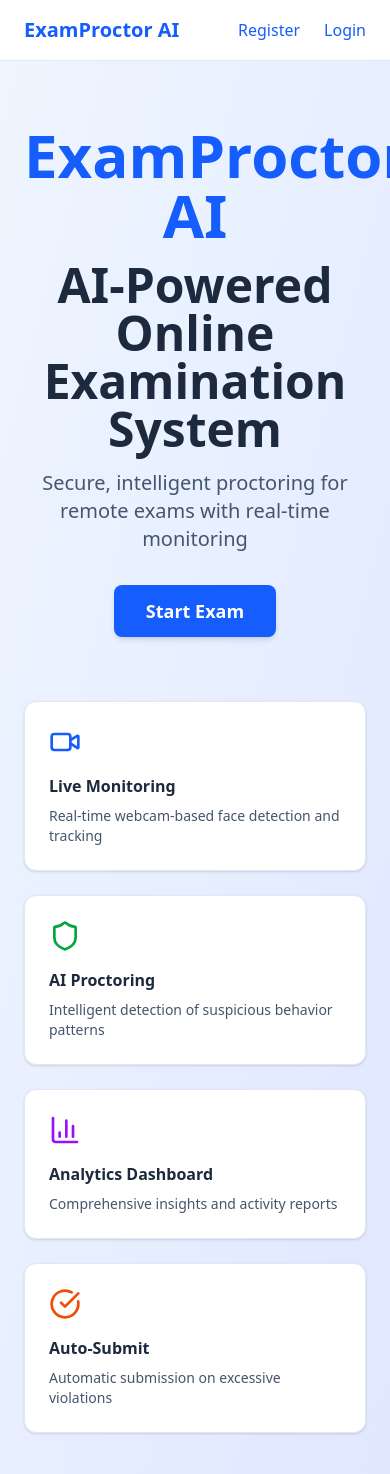
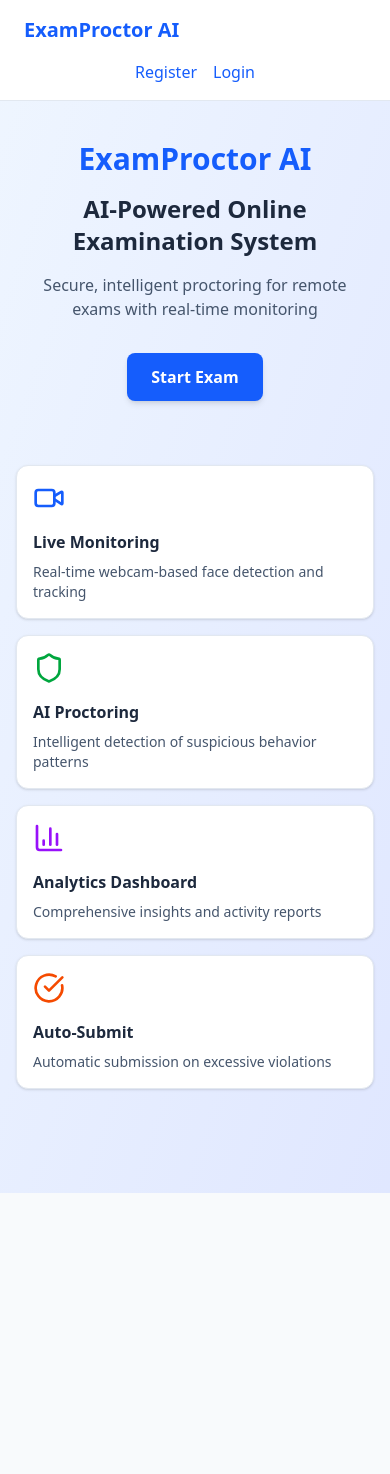
Before and after one commit to NamanBhatia-NB/ExamProctor_AI, a Next.js app in the folder frontend/: page / in a window 390 px wide. Shown: the top 1474 px of the page. After the commit the page ends 1193 px from the top, so only its background shows below. Built offline with nearby package versions, Linux system fonts and the light colour scheme; no server answers.

Commit message:
fix: Responsiveness

```diff
--- a/frontend/src/app/page.tsx
+++ b/frontend/src/app/page.tsx
@@ -35,39 +35,39 @@ export default function HomePage() {
   };
 
   // Prevent hydration mismatch & flicker
-  if (!isClient || loading) return <div className="min-h-screen bg-slate-50 flex items-center justify-center">Loading...</div>;
+  if (!isClient || loading) return <div className="min-h-screen bg-slate-50 flex items-center justify-center text-sm sm:text-base">Loading...</div>;
 
     return (
       <div className="min-h-screen bg-gradient-to-br from-blue-50 to-indigo-100">
         <Navbar />
 
-        <main className="max-w-6xl mx-auto px-6 py-16">
-          <div className="text-center mb-16">
-            <h1 className="text-6xl font-bold text-blue-600 mb-4">ExamProctor AI</h1>
-            <h2 className="text-5xl font-bold text-slate-800 mb-4">AI-Powered Online Examination System</h2>
-            <p className="text-xl text-slate-600 mb-8">Secure, intelligent proctoring for remote exams with real-time monitoring</p>
-            <Link href="/exam/select" className="inline-block px-8 py-3 bg-blue-600 text-white rounded-lg hover:bg-blue-700 transition text-lg font-semibold shadow-md">
+        <main className="max-w-6xl mx-auto px-4 sm:px-6 py-10 sm:py-16">
+          <div className="text-center mb-16 max-w-3xl mx-auto">
+            <h1 className="text-3xl sm:text-4xl md:text-5xl lg:text-6xl font-bold text-blue-600 mb-4">ExamProctor AI</h1>
+            <h2 className="text-2xl sm:text-3xl md:text-4xl lg:text-5xl font-bold text-slate-800 mb-4">AI-Powered Online Examination System</h2>
+            <p className="text-base sm:text-lg md:text-xl text-slate-600 mb-8 px-2">Secure, intelligent proctoring for remote exams with real-time monitoring</p>
+            <Link href="/exam/select" className="inline-block px-6 sm:px-8 py-3 bg-blue-600 text-white rounded-lg hover:bg-blue-700 transition text-base sm:text-lg font-semibold shadow-md">
               Start Exam
             </Link>
           </div>
 
-          <div className="grid md:grid-cols-2 lg:grid-cols-4 gap-6 mb-16">
-            <div className="bg-white p-6 rounded-xl shadow-sm border border-slate-200 hover:shadow-md transition">
+          <div className="grid grid-cols-1 sm:grid-cols-2 lg:grid-cols-4 gap-4 sm:gap-6 mb-16">
+            <div className="bg-white p-4 sm:p-6 rounded-xl shadow-sm border border-slate-200 hover:shadow-md transition">
               <Video className="text-blue-600 mb-4" size={32} />
               <h3 className="font-semibold text-slate-800 mb-2">Live Monitoring</h3>
               <p className="text-sm text-slate-600">Real-time webcam-based face detection and tracking</p>
             </div>
-            <div className="bg-white p-6 rounded-xl shadow-sm border border-slate-200 hover:shadow-md transition">
+            <div className="bg-white p-4 sm:p-6 rounded-xl shadow-sm border border-slate-200 hover:shadow-md transition">
               <Shield className="text-green-600 mb-4" size={32} />
               <h3 className="font-semibold text-slate-800 mb-2">AI Proctoring</h3>
               <p className="text-sm text-slate-600">Intelligent detection of suspicious behavior patterns</p>
             </div>
-            <div className="bg-white p-6 rounded-xl shadow-sm border border-slate-200 hover:shadow-md transition">
+            <div className="bg-white p-4 sm:p-6 rounded-xl shadow-sm border border-slate-200 hover:shadow-md transition">
               <BarChart3 className="text-purple-600 mb-4" size={32} />
               <h3 className="font-semibold text-slate-800 mb-2">Analytics Dashboard</h3>
               <p className="text-sm text-slate-600">Comprehensive insights and activity reports</p>
             </div>
-            <div className="bg-white p-6 rounded-xl shadow-sm border border-slate-200 hover:shadow-md transition">
+            <div className="bg-white p-4 sm:p-6 rounded-xl shadow-sm border border-slate-200 hover:shadow-md transition">
               <CheckCircle className="text-orange-600 mb-4" size={32} />
               <h3 className="font-semibold text-slate-800 mb-2">Auto-Submit</h3>
               <p className="text-sm text-slate-600">Automatic submission on excessive violations</p>
--- a/frontend/src/components/Navbar.tsx
+++ b/frontend/src/components/Navbar.tsx
@@ -15,12 +15,12 @@ export default function Navbar() {
 
   return (
     <nav className="bg-white border-b border-slate-200 px-6 py-4">
-      <div className="flex justify-between items-center">
+      <div className="flex flex-col sm:flex-row sm:justify-between sm:items-center gap-4">
         <Link href="/" className="text-xl font-bold text-blue-600">
           ExamProctor AI
         </Link>
 
-        <div className="flex items-center gap-6">
+        <div className="flex flex-wrap items-center justify-center sm:justify-end gap-4 sm:gap-6">
           {user ? (
             <>
               <Link href={user.role === 'admin' ? '/admin' : '/exam/select'} className="text-slate-600 hover:text-blue-600">
@@ -28,9 +28,11 @@ export default function Navbar() {
               </Link>
 
               <div className="flex items-center gap-3">
-                <div className="flex items-center gap-2 text-sm">
+                <div className="flex items-center gap-2 text-sm flex-wrap">
                   <User size={16} />
-                  <span className="text-slate-700">{user.name}</span>
+                  <span className="text-slate-700 max-w-[100px] truncate">
+                    {user.name}
+                  </span>
                   <span className="text-xs bg-blue-100 text-blue-700 px-2 py-1 rounded">
                     {user.role}
                   </span>
@@ -54,7 +56,8 @@ export default function Navbar() {
                 Login
               </Link>
             </>
-          )}         </div>
+          )}
+        </div>
       </div>
     </nav>
   );
```
